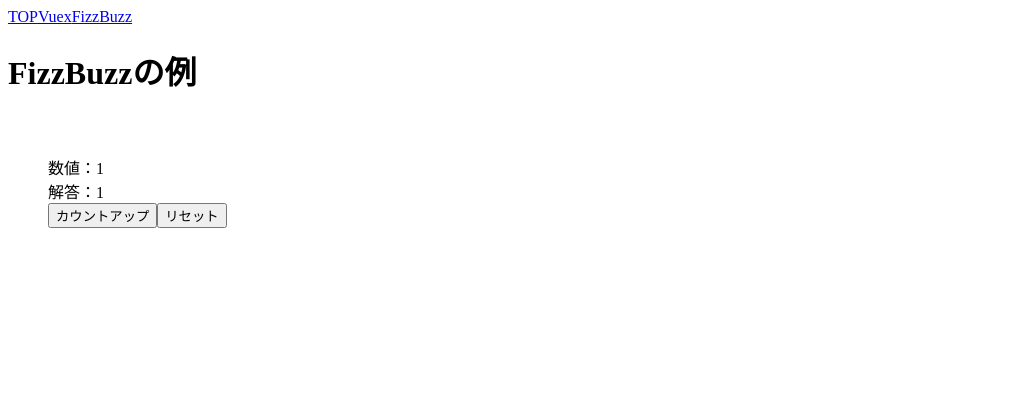
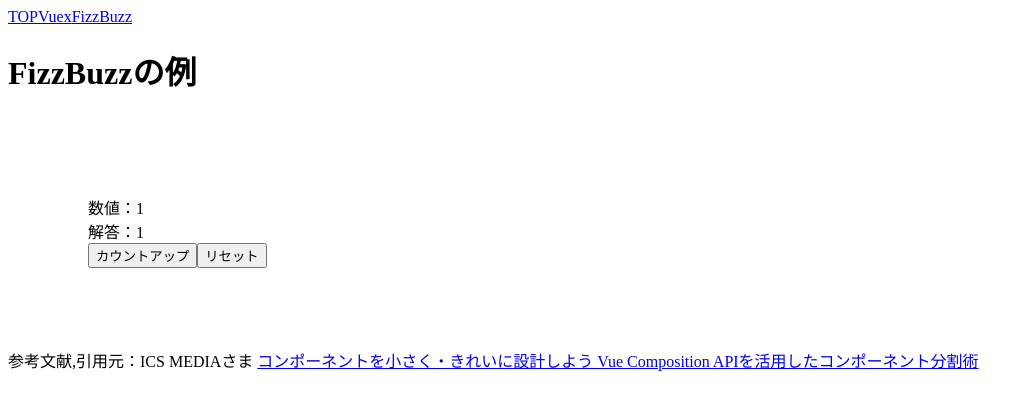
Before and after one commit to fumi-sagawa/vue3-template, a Vue app: page /#/fizzbuzz in a window 1280 px wide. Shown: the top 410 px of the page, without its empty margins (0-1033 px from the left). Built offline with nearby package versions, Linux system fonts and the light colour scheme.

Commit message:
Fix: ディレクトリ構成

```diff
--- a/src/App.vue
+++ b/src/App.vue
@@ -5,6 +5,13 @@
   <router-link to="/vuex">Vuex</router-link>
   <router-link to="/fizzbuzz">FizzBuzz</router-link>
   <router-view />
+  <div>
+    参考文献,引用元：ICS MEDIAさま
+    <a href="https://ics.media/entry/210929/"
+      >コンポーネントを小さく・きれいに設計しよう Vue Composition
+      APIを活用したコンポーネント分割術</a
+    >
+  </div>
 </template>
 
 <style lang="scss" scoped>
--- a/src/components/pages/FizzBuzz.vue
+++ b/src/components/FizzBuzz.vue
@@ -1,5 +1,9 @@
+<script setup lang="ts">
+import { useFizzBuzz } from '../hooks/useFizzBuzz';
+const { count, up, reset, result } = useFizzBuzz();
+</script>
+
 <template>
-  <h1>FizzBuzzの例</h1>
   <div class="demo">
     <div class="fizzBuzzView">
       数値：{{ count }}<br />
@@ -10,11 +14,6 @@
   </div>
 </template>
 
-<script setup lang="ts">
-import { useFizzBuzz } from '../../hooks/useFizzBuzz';
-const { count, up, reset, result } = useFizzBuzz();
-</script>
-
 <style lang="scss" scoped>
 .demo {
   padding: 40px;
--- /dev/null
+++ b/src/pages/FizzBuzzPage.vue
@@ -0,0 +1,19 @@
+<script setup lang="ts">
+import {} from '../components/FizzBuzz.vue';
+import { useFizzBuzz } from '../hooks/useFizzBuzz';
+import FizzBuzz from '../components/FizzBuzz.vue';
+const { count, up, reset, result } = useFizzBuzz();
+</script>
+
+<template>
+  <h1>FizzBuzzの例</h1>
+  <div class="demo">
+    <FizzBuzz />
+  </div>
+</template>
+
+<style lang="scss" scoped>
+.demo {
+  padding: 40px;
+}
+</style>
--- a/src/components/pages/Top.vue
+++ b/src/pages/Top.vue
@@ -1,5 +1,5 @@
+<script setup lang="ts"></script>
+
 <template>
   <div>Vue3プロジェクトテンプレート</div>
 </template>
-
-<script setup lang="ts"></script>
--- a/src/components/pages/Vuex.vue
+++ b/src/pages/Vuex.vue
@@ -1,6 +1,6 @@
 <script setup lang="ts">
-import StoreLength from '../StoreLength.vue';
-import StoreAngle from '../StoreAngle.vue';
+import StoreLength from '../components/StoreLength.vue';
+import StoreAngle from '../components/StoreAngle.vue';
 </script>
 
 <template>
@@ -27,13 +27,6 @@ import StoreAngle from '../StoreAngle.vue';
       <StoreAngle unit="rad" />
     </div>
   </div>
-  <div>
-    引用元：ICS MEDIAさま
-    <a href="https://ics.media/entry/210929/"
-      >コンポーネントを小さく・きれいに設計しよう Vue Composition
-      APIを活用したコンポーネント分割術</a
-    >
-  </div>
 </template>
 
 <style lang="scss" scoped>
```
Also changed, not shown: src/router.ts (+4 -4 lines).
